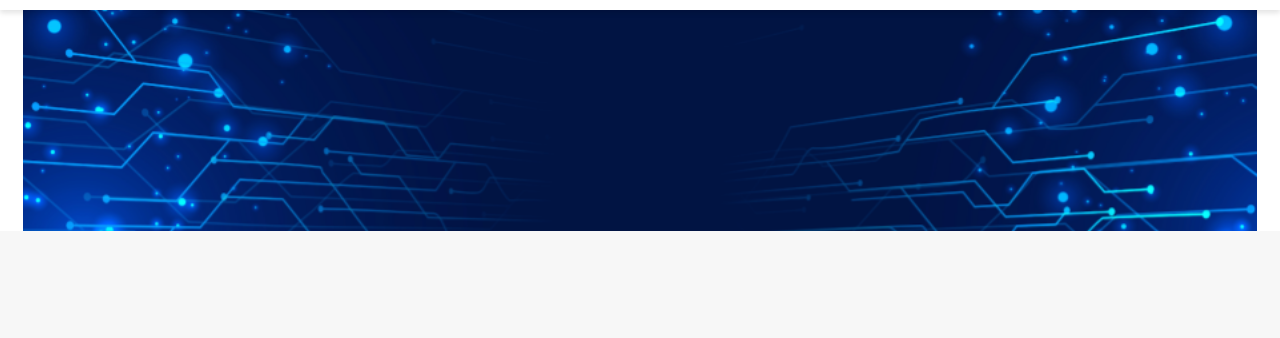
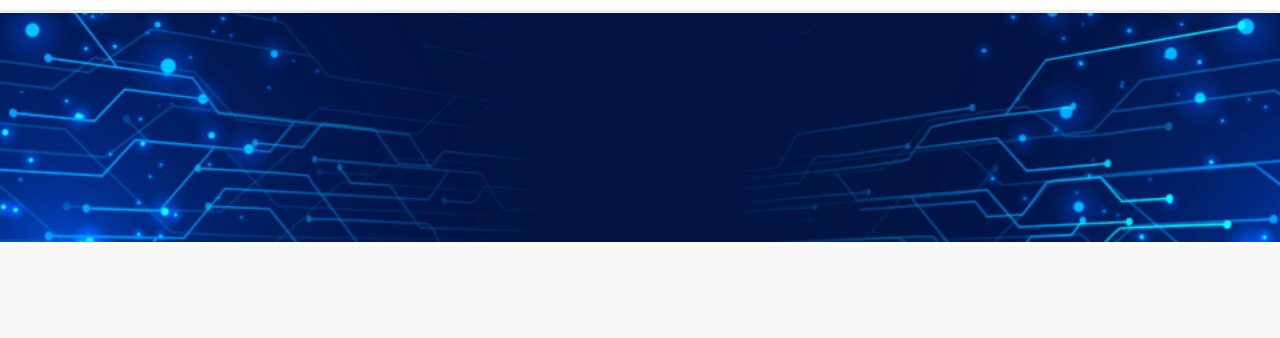
Before and after one commit to naesseth/old_web, a plain HTML site: page index.html in a window 1280 px wide. Shown: the part 60-398 px from the top of the page. Drawn offline with nearby package versions, Linux system fonts and the light colour scheme; some packages are replaced by stand-ins of ours; some icons are missing.

Commit message:
update banner

```diff
--- a/index.html
+++ b/index.html
@@ -521,7 +521,7 @@
 
 
 
-  <section id="hero" class="home-section wg-hero dark  bg-image parallax " style="background-image:  url(&#39;https://naesseth.github.io/img/banner.png&#39;);background-size: contain;padding: 10px 0 200px 0;" >
+  <section id="hero" class="home-section wg-hero dark  bg-image parallax " style="background-image:  url(&#39;https://naesseth.github.io/img/banner.png&#39;);background-size: contain;padding: 25px 0 200px 0;" >
     <div class="container">
 
 
```
